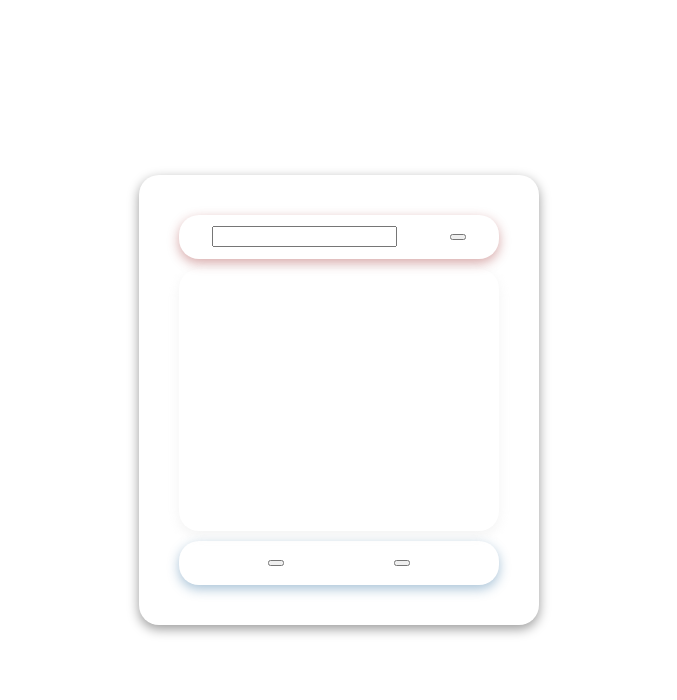
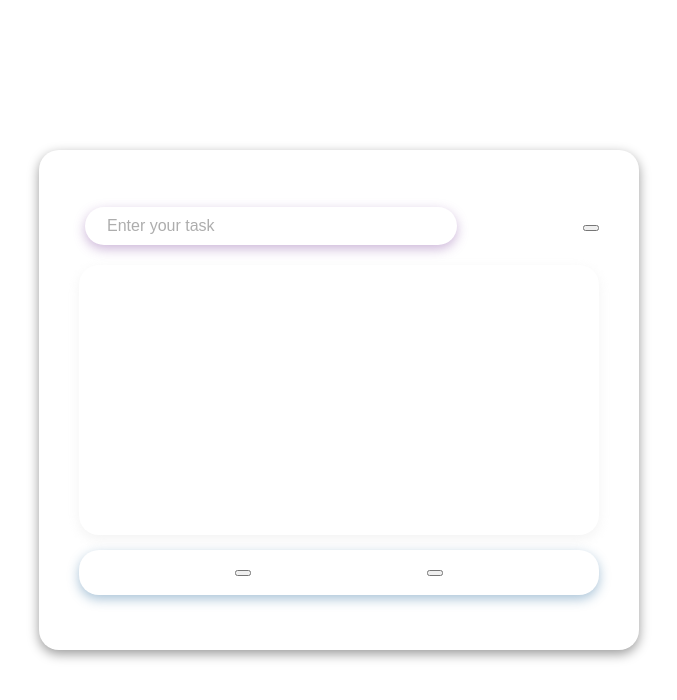
Before and after one commit to KoltLevry/SmallTodoList, a React (Vite) app: page / in a window 1280 px wide. Shown: the top 700 px of the page, without its empty margins (301-978 px from the left). Built offline with nearby package versions, Linux system fonts and the light colour scheme.

Commit message:
start input styles

```diff
--- a/src/components/Input/Input.tsx
+++ b/src/components/Input/Input.tsx
@@ -1,8 +1,29 @@
-function Input() {
+import { InputContainer, InputElement } from "./styles";
+import { InputProps } from "./types";
+
+function Input( {
+    name,
+    type = 'text',
+    placeholder,
+    label,
+    id,
+    value,
+    onChange,
+    error
+}: InputProps) {
     return(
-        <>
-        <input type="text" />
-        </>
+        <InputContainer>
+        {label && <label htmlFor={id}>{label}</label>}
+        <InputElement
+            name={name}
+            id={id}
+            type="text"
+            placeholder={placeholder}
+            value={value}
+            onChange={onChange}
+        />
+        <p>{error}</p>
+        </InputContainer>
     );
 }
 
--- a/src/components/Input/styles.ts
+++ b/src/components/Input/styles.ts
@@ -0,0 +1,32 @@
+import styled from '@emotion/styled';
+
+export const InputContainer = styled.div`
+display: flex;
+flex-direction: column;
+gap: 4px;
+padding: 6px;
+width: 100%;
+`
+
+export const Label = styled.label`
+display: flex;
+flex-direction: column;
+gap: 4px;
+width: 100%;
+`
+
+export const InputElement = styled.input`
+width: calc(100% - 100px);
+padding: 10px;
+outline: none;
+border: none;
+border-radius: 20px;
+box-shadow: 0 4px 12px rgba(130, 76, 161, 0.4);
+font-size: 16px;
+
+&::placeholder {
+    color: #333;
+    opacity: 0.4;
+    padding-left: 12px;
+}
+`
--- /dev/null
+++ b/src/components/Input/types.ts
@@ -0,0 +1,12 @@
+import { ChangeEvent } from "react";
+
+export interface InputProps {
+    name: string,
+    type?: 'text',
+    placeholder?: string,
+    label?: string,
+    id?: string,
+    value?: string,
+    onChange?: (event: ChangeEvent<HTMLInputElement>) => void,
+    error?: string,
+}
--- a/src/components/TodoList/TodoList.tsx
+++ b/src/components/TodoList/TodoList.tsx
@@ -14,8 +14,8 @@ function TodoList() {
         <TodoListApp>
             <TodoListWrapper>
                 <InputBtnContainer>
-                <Input />
-                <Button />
+                    <Input name='input' placeholder="Enter your task"/>
+                    <Button />
                 </InputBtnContainer>
                 <ListContainer>
                     <List />
--- a/src/components/TodoList/styles.ts
+++ b/src/components/TodoList/styles.ts
@@ -12,10 +12,12 @@ display: flex;
 flex-direction: column;
 justify-content: space-evenly;
 align-items: center;
-gap: 10px;
+/* gap: 10px; */
 padding: 40px;
-width: 400px;
-height: 450px;
+width: clamp(450px, 50%, 600px);
+min-height: 500px;
+height: auto;
+max-height: 600px;
 border-radius: 20px;
 box-shadow: 0 4px 12px rgba(0, 0, 0, 0.4);
 `
@@ -27,8 +29,8 @@ align-items: center;
 gap: 20px;
 width: 100%;
 height: 45px;
-border-radius: 20px;
-box-shadow: 0 4px 12px rgba(156, 41, 41, 0.4);
+/* box-shadow: 0 4px 12px rgba(156, 41, 41, 0.4); */
+
 `
 
 // ! TODO weiter
@@ -40,7 +42,9 @@ justify-content: space-evenly;
 align-items: center;
 gap: 20px;
 width: 100%;
-height: calc(100% - 100px);
+/* height: calc(100% - 50px); */
+min-height: 270px;
+max-height: 300px;
 border-radius: 20px;
 box-shadow: 0 4px 12px rgba(225, 225, 225, 0.4);
 `
```
